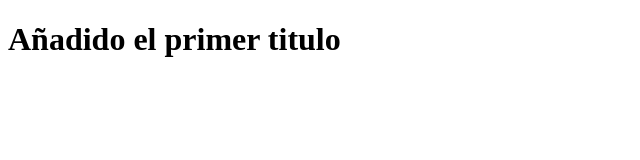
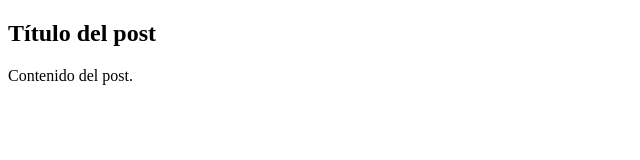
Before and after one commit to AlvaroFernandezMartin/Trabajando-con-Git-y-Markdown-3, a plain HTML site: page index.html in a window 1280 px wide. Shown: the whole page, without its empty margins (0-640 px from the left). Drawn offline with Linux system fonts and the light colour scheme.

Commit message:
Se añade toda la estructura de la zona de posts

```diff
--- a/index.html
+++ b/index.html
@@ -7,9 +7,13 @@
 </head>
 <body>
 
-    <h1>Añadido el primer titulo</h1>
+    <section>
+        <article>
+            <h2>Título del post</h2>
+            <p>Contenido del post.</p>
+        </article>
+    </section>
 
-    <section> </section>
 
 </body>
 </html>
```
